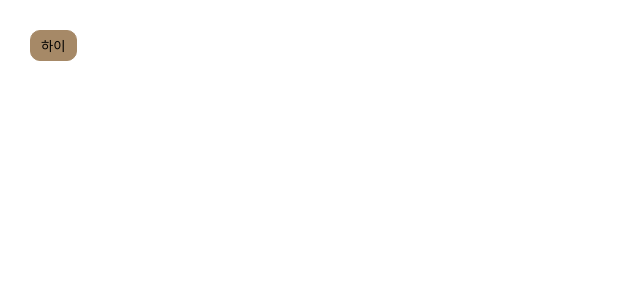
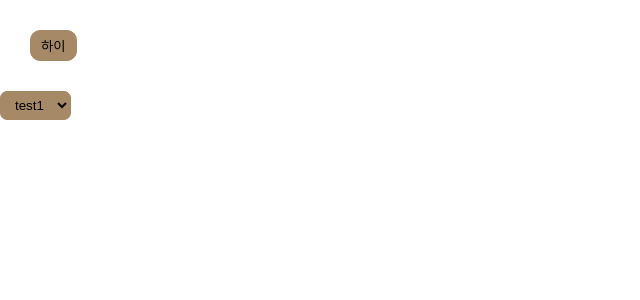
Before and after one commit to GoNyangProject/GoNyangFront, a Next.js app: page / in a window 1280 px wide. Shown: the top 300 px of the page, without its empty margins (0-640 px from the left). Built offline with nearby package versions, Linux system fonts and the light colour scheme.

Commit message:
SelectBox 컴포넌트 구현

```diff
--- /dev/null
+++ b/components/atom/Select.tsx
@@ -0,0 +1,72 @@
+import React, { ChangeEvent, CSSProperties, useState } from 'react';
+import { Option, SelectWrapper } from '../../styles/components/atom/Select';
+import { SelectOption } from '../../types/Common';
+
+export type SelectProps = {
+    option: Array<SelectOption>;
+    defaultValue?: SelectOption;
+    style?: CSSProperties;
+    width?: string;
+    height?: string;
+    color?: string;
+    backgroundColor?: string;
+    padding?: string;
+    margin?: string;
+    gap?: string;
+    fontSize?: string;
+    display?: string;
+    border?: string;
+    borderRadius?: string;
+    onChange: (option: SelectOption) => void;
+};
+const Select = ({
+    option,
+    defaultValue = option[0],
+    style,
+    width,
+    height,
+    color,
+    backgroundColor = '#a68967',
+    padding,
+    margin,
+    gap,
+    fontSize,
+    onChange,
+    border = '1px solid #a68967',
+    borderRadius = '7px',
+}: SelectProps) => {
+    const [, setSelectedOption] = useState<SelectOption>();
+    const handleChangeOption = (event: ChangeEvent<HTMLSelectElement>) => {
+        const selectedOptionValue = event.target.value;
+        const optionValue = option.find((f: SelectOption) => f.value === selectedOptionValue);
+        if (optionValue) {
+            setSelectedOption(optionValue);
+            onChange(optionValue);
+        }
+    };
+
+    return (
+        <SelectWrapper
+            style={style}
+            $width={width}
+            $height={height}
+            $color={color}
+            defaultValue={defaultValue.value}
+            $borderRadius={borderRadius}
+            $backgroundColor={backgroundColor}
+            $padding={padding}
+            $border={border}
+            $fontSize={fontSize}
+            $gap={gap}
+            $margin={margin}
+            onChange={handleChangeOption}
+        >
+            {Array.isArray(option) &&
+                option.map((option) => {
+                    return <Option key={option.value} label={option.label} value={option.value} disabled={!!option.disabled}></Option>;
+                })}
+        </SelectWrapper>
+    );
+};
+
+export default Select;
--- a/src/app/page.tsx
+++ b/src/app/page.tsx
@@ -1,15 +1,40 @@
 'use client';
 import React from 'react';
 import Button from '../../components/atom/Button';
+import Select from '../../components/atom/Select';
+import type { SelectOption } from '../../types/Common';
 
+const SelectOption = [
+    {
+        value: '1',
+        label: 'test1',
+    },
+    {
+        value: '2',
+        label: 'test2',
+    },
+    {
+        value: '3',
+        label: 'test3',
+    },
+];
 const Page = () => {
     const handleClickBtn = () => {
         alert('버튼 클릭');
     };
 
+    const handleChangeOption = (option: SelectOption) => {
+        console.log(option);
+    };
+
     return (
-        <div style={{ padding: '30px', gap: '15px' }}>
-            <Button onClick={handleClickBtn}>하이</Button>
+        <div>
+            <div style={{ padding: '30px', gap: '15px' }}>
+                <Button onClick={handleClickBtn}>하이</Button>
+            </div>
+            <div>
+                <Select option={SelectOption} onChange={handleChangeOption} />
+            </div>
         </div>
     );
 };
--- /dev/null
+++ b/styles/components/atom/Select.ts
@@ -0,0 +1,36 @@
+import styled from 'styled-components';
+import { CSSProperties } from 'react';
+
+type SelectProps = {
+    style?: CSSProperties;
+    $width?: string;
+    $height?: string;
+    $color?: string;
+    $selectedColor?: string;
+    $isSelected?: boolean;
+    $backgroundColor?: string;
+    $selectedBackgroundColor?: string;
+    $padding?: string;
+    $margin?: string;
+    $gap?: string;
+    $fontSize?: string;
+    $display?: string;
+    $border?: string;
+    $borderRadius?: string;
+};
+
+export const SelectWrapper = styled.select<SelectProps>`
+    border-radius: ${(props) => props.$borderRadius};
+    border: ${(props) => props.$border};
+    background-color: ${(props) => props.$backgroundColor};
+    gap: 1px;
+    padding: 5px 10px;
+    transition: all 0.3s;
+    overflow: hidden;
+`;
+
+export const Option = styled.option<SelectProps>`
+    color: ${(props) => (props.$isSelected ? props.$selectedColor : props.$color)};
+    background-color: ${(props) => (props.$isSelected ? props.$selectedBackgroundColor : props.$backgroundColor)};
+    border-radius: 7px;
+`;
--- /dev/null
+++ b/types/Common.ts
@@ -0,0 +1,11 @@
+export type SelectOption = {
+    value: string;
+    label: string;
+    disabled?: boolean;
+};
+
+export type COLUMNS = {
+    seq: number;
+    value: string;
+    label: string;
+};
```
